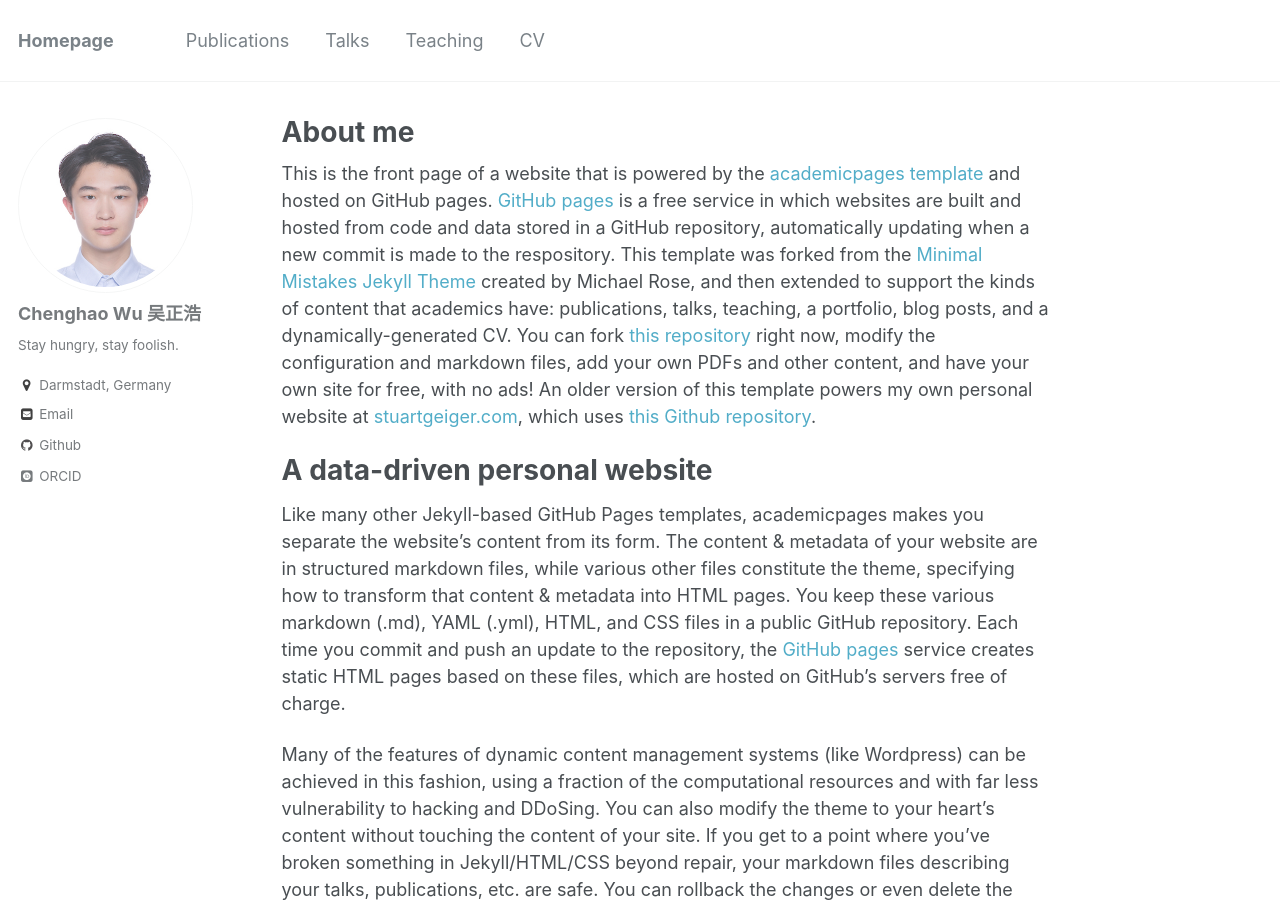
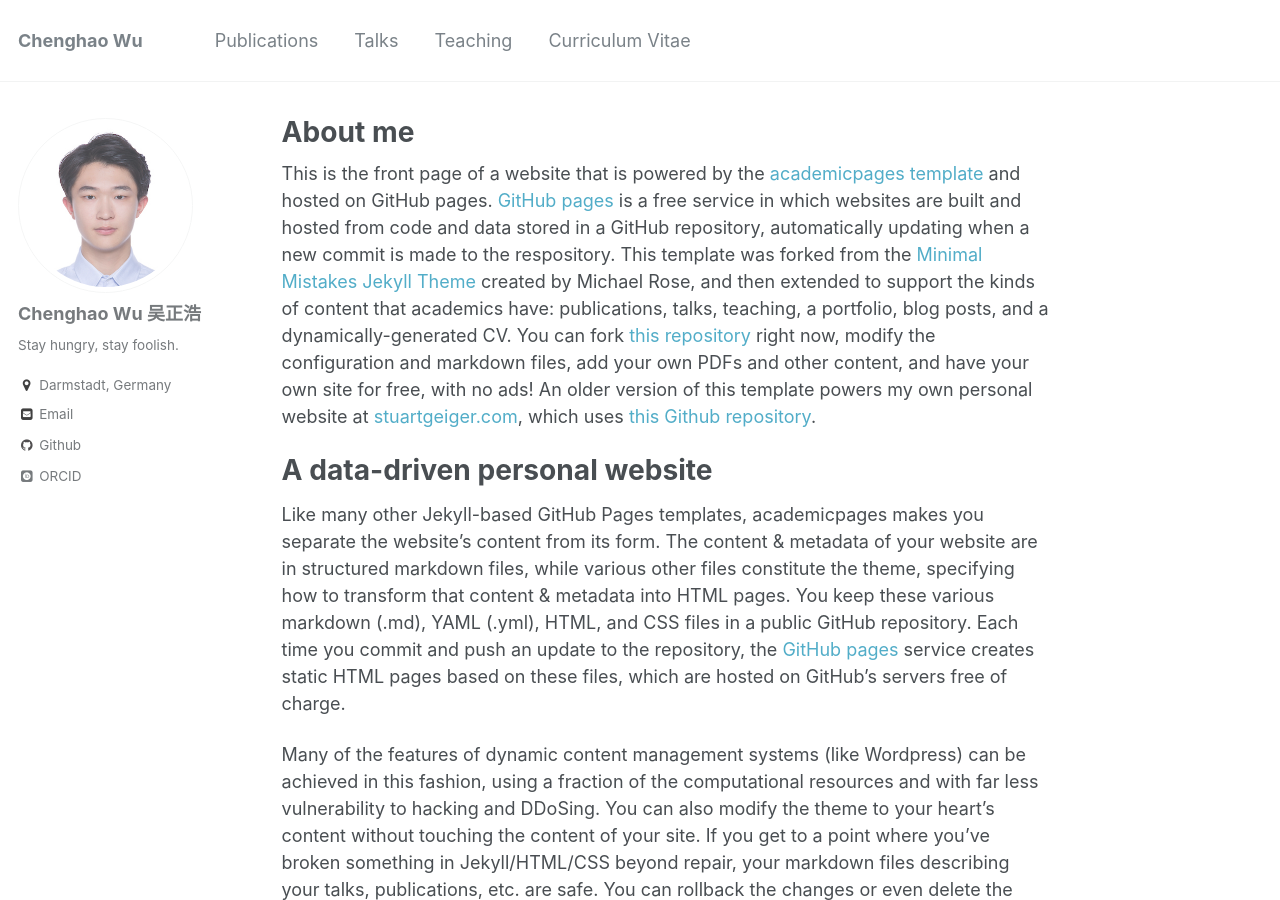
Before and after one commit to Chenghao-Wu/Chenghao-Wu.github.io, a Jekyll site: the page built from _pages/about.md, in a window 1280 px wide and 900 px high. Built offline with Jekyll 4.4.1, drawn with Linux system fonts in a browser that asks for light colours; some web fonts are replaced.

Commit message:
update 14

```diff
--- a/_config.yml
+++ b/_config.yml
@@ -7,7 +7,7 @@
 
 # Site Settings
 locale                   : "en-US"
-title                    : "Homepage"
+title                    : "Chenghao Wu"
 title_separator          : "-"
 name                     : &name "Chenghao Wu 吴正浩"
 description              : &description "personal page"
--- a/_data/navigation.yml
+++ b/_data/navigation.yml
@@ -15,7 +15,7 @@ main:
   #- title: "Blog Posts"
   #  url: /year-archive/
 
-  - title: "CV"
+  - title: "Curriculum Vitae"
     url: /cv/
 
   #- title: "Guide"
```
